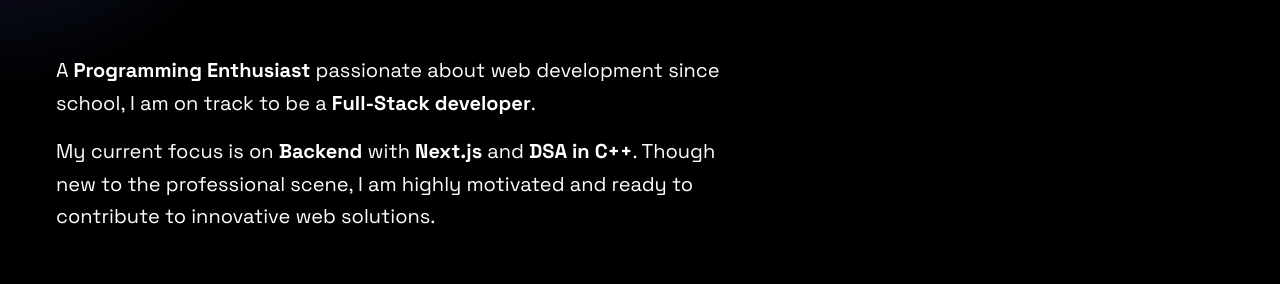
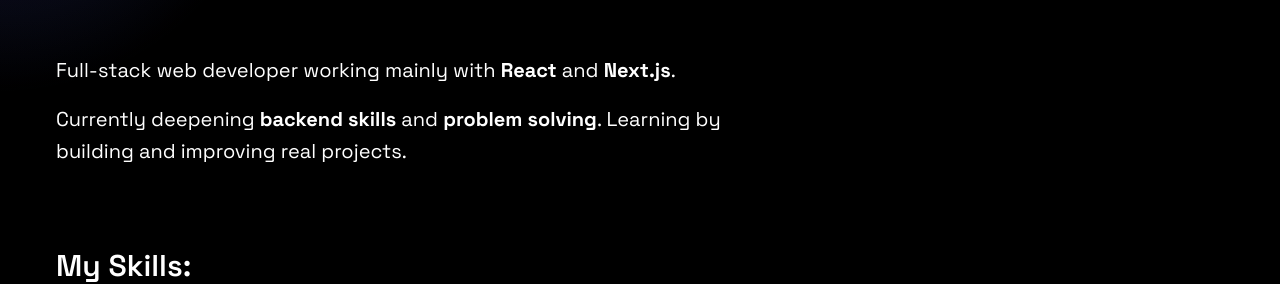
Before and after one commit to Karzkc/Portfolio-Kartik, a Next.js app: page / in a window 1280 px wide. Shown: the part 186-470 px from the top of the page. Built offline with nearby package versions, Linux system fonts and the light colour scheme; no server answers; the database is empty.

Commit message:
minor changes

```diff
--- a/components/Home.tsx
+++ b/components/Home.tsx
@@ -43,11 +43,12 @@
 
       <div className="text-me text-lg md:text-xl max-w-2xl leading-relaxed mt-6 md:mt-10">
         <p className="mb-4">
-          A <b>Programming Enthusiast</b> passionate about web development since school, I am on track to be a <b>Full-Stack developer</b>.
+          Full-stack web developer working mainly with <b>React</b> and <b>Next.js</b>.
         </p>
         <p>
-          My current focus is on <b>Backend</b> with <b>Next.js</b> and <b>DSA in C++</b>. Though new to the professional scene, I am highly motivated and ready to contribute to innovative web solutions.
+          Currently deepening <b>backend skills</b> and <b>problem solving</b>. Learning by building and improving real projects.
         </p>
+
       </div>
 
       <div className="skills mt-12 md:mt-20 w-full">
```
